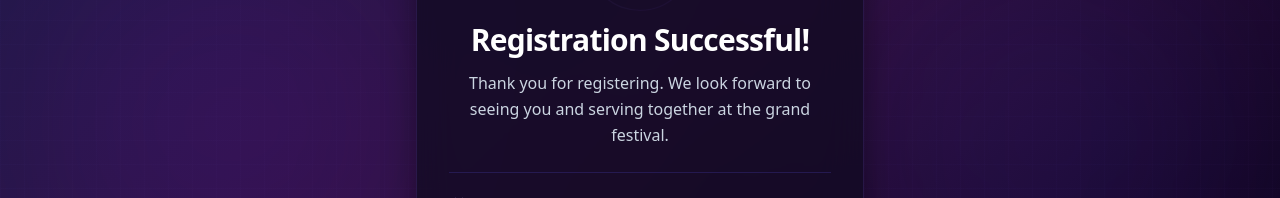
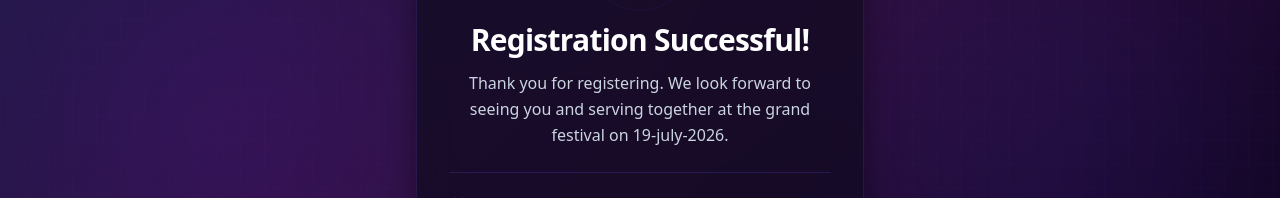
Before and after one commit to Bharath-723/multi-event-contact-crm, a Next.js app: page /success in a window 1280 px wide. Shown: the part 268-466 px from the top of the page. Built offline with nearby package versions, Linux system fonts and the light colour scheme.

Commit message:
chore: clean up unused variables, ESLint warnings, and update globalIgnores

```diff
--- a/eslint.config.mjs
+++ b/eslint.config.mjs
@@ -17,6 +17,8 @@ const eslintConfig = defineConfig([
     "src/test-db.js",
     "src/verify-rls.js",
     "src/verify-rpc.js",
+    "scripts/**",
+    "*.mjs",
   ]),
 ]);
 
--- a/public/sw.js
+++ b/public/sw.js
@@ -1,5 +1,5 @@
 // ONLINE-FIRST Cache Versioning
-const CACHE_NAME = 'rathayatra-online-v1783169307748';
+const CACHE_NAME = 'rathayatra-online-v1783188022428';
 
 // Core assets to pre-cache (excluding root '/' and HTML to force online-first layout checks)
 const ASSETS_TO_CACHE = [
--- a/src/app/success/page.tsx
+++ b/src/app/success/page.tsx
@@ -62,7 +62,7 @@ export default function SuccessPage() {
             </h1>
 
             <p className="text-slate-300 text-base mb-6 leading-relaxed">
-              Thank you for registering. We look forward to seeing you and serving together at the grand festival.
+              Thank you for registering. We look forward to seeing you and serving together at the grand festival on 19-july-2026.
             </p>
 
             <div className="border-t border-slate-800/80 my-6 pt-6 text-left space-y-4">
--- a/src/components/registration-form.tsx
+++ b/src/components/registration-form.tsx
@@ -79,7 +79,6 @@ export default function RegistrationForm() {
     handleSubmit,
     setValue,
     getValues,
-    control,
     watch,
     formState: { errors, isValid },
     trigger,
@@ -109,7 +108,6 @@ export default function RegistrationForm() {
   const watchedFields = watch();
 
   // 3. Load Draft from Local Storage on Mount and detect donation success callback
-  /* eslint-disable react-hooks/set-state-in-effect */
   useEffect(() => {
     if (typeof window !== 'undefined') {
       const params = new URLSearchParams(window.location.search);
@@ -153,7 +151,6 @@ export default function RegistrationForm() {
       }
     }
   }, [reset, setValue]);
-  /* eslint-enable react-hooks/set-state-in-effect */
 
   // 4. Save draft to local storage on change
   useEffect(() => {
@@ -165,7 +162,6 @@ export default function RegistrationForm() {
   // 5. Handle Donation Redirect logic
   const wantsToDonateValue = watchedFields.wantsToDonate;
   const [isRedirectingToDonate, setIsRedirectingToDonate] = useState(false);
-  /* eslint-disable react-hooks/set-state-in-effect */
   useEffect(() => {
     if (wantsToDonateValue === 'Yes') {
       const alreadyRedirected = localStorage.getItem(REDIRECT_FLAG_KEY);
@@ -191,7 +187,6 @@ export default function RegistrationForm() {
       setIsDonationReturned(false);
     }
   }, [wantsToDonateValue, getValues]);
-  /* eslint-enable react-hooks/set-state-in-effect */
 
   // 6. Click outside handler to close custom dropdown
   useEffect(() => {
@@ -478,7 +473,7 @@ export default function RegistrationForm() {
             Volunteer Registration
           </h1>
           <p className="text-slate-400 text-sm sm:text-base">
-            Join the grand festival team.Meet on 19/July/2026 at temple.
+            Join the grand RATHAYATRA festival on 19-July-2026.
           </p>
         </div>
 
```
Lines whose indentation alone changed are shown as unchanged.
